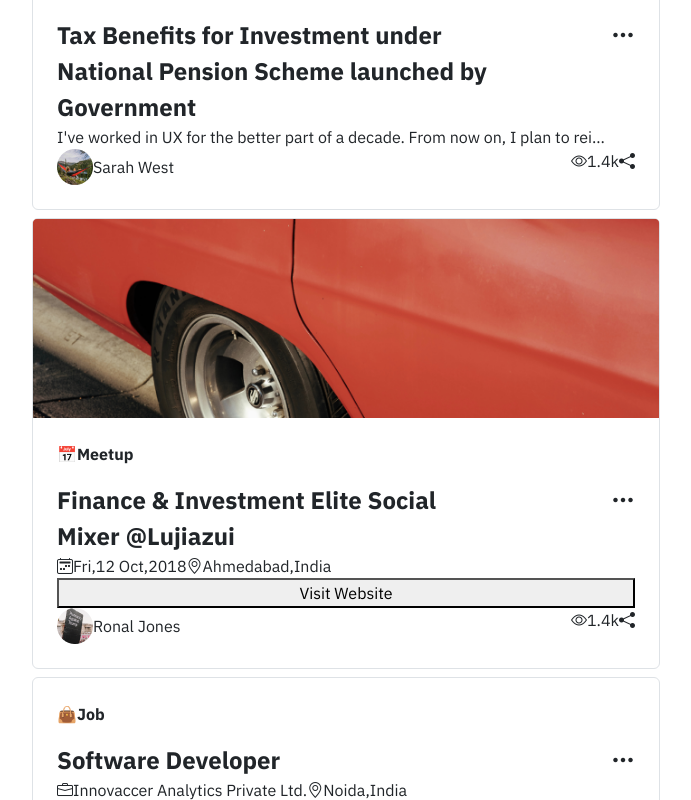
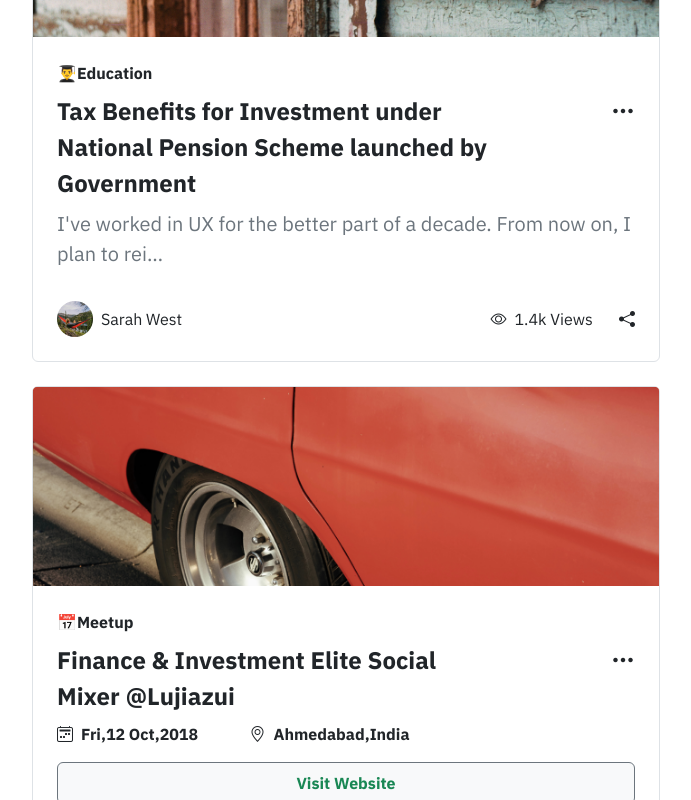
Before and after one commit to SHIVENDRA8004/ATG_Task_1, a React (Create React App) app: page / in a window 1280 px wide. Shown: the part 1260-2060 px from the top of the page, without its empty margins (137-828 px from the left). Built offline with nearby package versions, Linux system fonts and the light colour scheme.

Commit message:
Job post styling done

```diff
--- a/src/components/Layouts/PostFeed.js
+++ b/src/components/Layouts/PostFeed.js
@@ -15,7 +15,7 @@ const PostCard = ({
   postBody,
 }) => {
   return (
-    <div className="border border- mb-2 rounded">
+    <div className="border border- mb-4 rounded">
       {postImage ? (
         <div>
           <img src={postImage} className="w-100" alt="PostImage" />
@@ -24,7 +24,7 @@ const PostCard = ({
         ""
       )}
       <div className="p-4">
-        {postType ? <div className="fw-bold pb-3">{postType}</div> : ""}
+        {postType ? <div className="fw-bold pb-2">{postType}</div> : ""}
         {postTitle ? (
           <div className="d-flex justify-content-between fs-4 fw-bold">
             <div className="w-75">{postTitle}</div>
@@ -35,12 +35,12 @@ const PostCard = ({
         ) : (
           ""
         )}
-        {postBody ? <div className="">{postBody}</div> : ""}
-        <div className="d-flex">
+        {postBody ? <div className="pb-2 pt-2 text-secondary fs-5">{postBody}</div> : ""}
+        <div className="d-flex fw-bold pt-2 pb-2">
           {postDate ? (
-            <div className="d-flex">
+            <div className="d-flex w-25">
               <div>
-                <i class="bi bi-calendar2-week"></i>
+                <i class="bi bi-calendar2-week pe-2"></i>
               </div>
               <div>{postDate}</div>
             </div>
@@ -50,7 +50,7 @@ const PostCard = ({
           {postCompany ? (
             <div className="d-flex">
               <div>
-                <i class="bi bi-briefcase"></i>
+                <i class="bi bi-briefcase pe-2"></i>
               </div>
               <div>{postCompany}</div>
             </div>
@@ -58,9 +58,9 @@ const PostCard = ({
             ""
           )}
           {postLocation ? (
-            <div className="d-flex">
+            <div className="d-flex ps-5 w-25">
               <div>
-                <i class="bi bi-geo-alt"></i>
+                <i class="bi bi-geo-alt pe-2"></i>
               </div>
               <div>{postLocation}</div>
             </div>
@@ -69,25 +69,27 @@ const PostCard = ({
           )}
         </div>
         {postButton ? (
-          <div className="">
-            <button className="w-100">{postButton}</button>
+          <div className="mb-4 mt-2">
+            <button className={`w-100 rounded border border-1 border-secondary bg-light p-2 text-success fw-bold `}>
+              {postButton}
+            </button>
           </div>
         ) : (
           ""
         )}
-        <div className="d-flex justify-content-between">
+        <div className="d-flex justify-content-between mt-2">
           <div className="d-flex align-items-center">
             <div>
-              <img src={postIcon} alt="" />
+              <img className="pe-2" src={postIcon} alt="" />
             </div>
             <div>{postUser}</div>
           </div>
-          <div className="d-flex">
+          <div className="d-flex justify-content-between align-items-center w-25">
             <div className="d-flex">
               <div>
-                <i class="bi bi-eye"></i>
+                <i class="bi bi-eye pe-2"></i>
               </div>
-              <div>{postViews}</div>
+              <div>{postViews} Views</div>
             </div>
             <div>
               <i class="bi bi-share-fill"></i>
```
